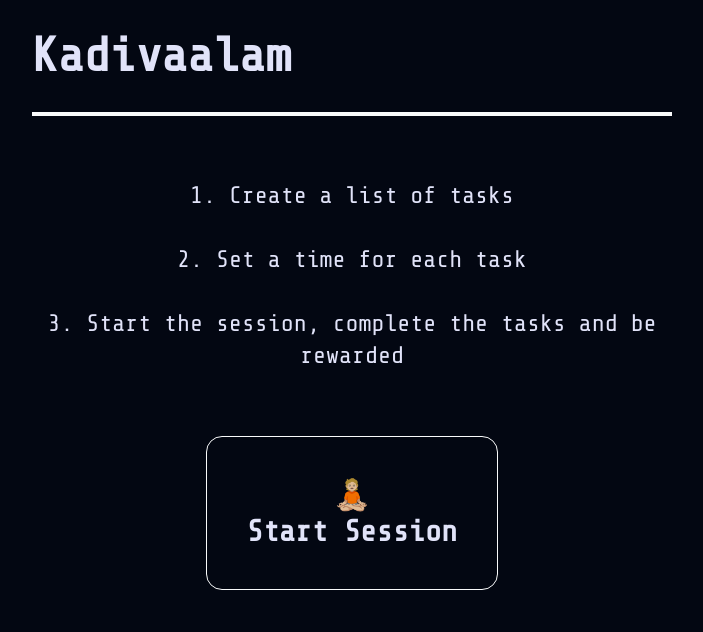
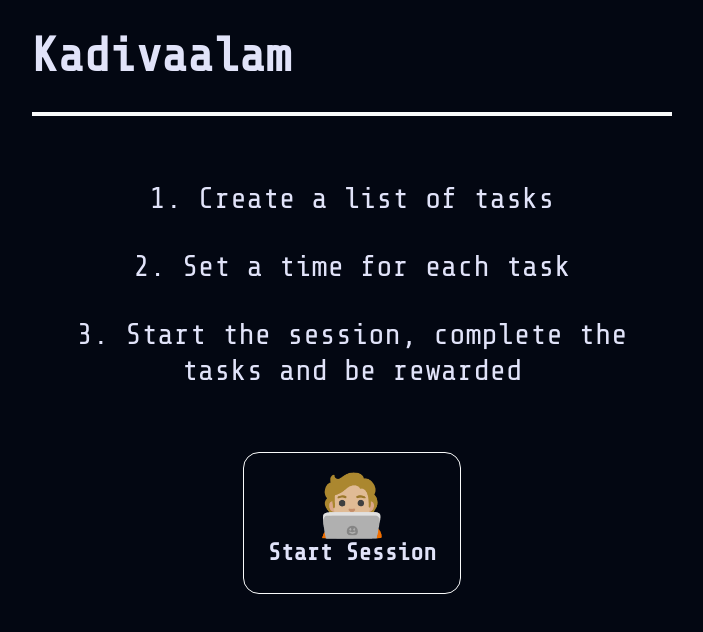
Before and after one commit to InfantAjayVenus/Kadivaalam, a React (Vite) app: page / in a window 1280 px wide. Shown: the top 632 px of the page, without its empty margins (288-991 px from the left). Built offline with nearby package versions, Linux system fonts and the light colour scheme.

Commit message:
style(Home): update font sizes

```diff
--- a/src/pages/Home.tsx
+++ b/src/pages/Home.tsx
@@ -1,7 +1,7 @@
 export function Home() {
     return (
         <main role="how-to-help-text" className="py-16">
-            <ol role="help-text-list" className="list-inside list-decimal text-center text-2xl space-y-8">
+            <ol role="help-text-list" className="list-inside list-decimal text-center text-3xl space-y-8">
                 <li>Create a list of tasks</li>
                 <li>Set a time for each task</li>
                 <li>Start the session, complete the tasks and be rewarded</li>
@@ -9,9 +9,12 @@ export function Home() {
             <a
                 role="link-to-session-planner"
                 href="/session-planner"
-                className="flex justify-center mt-16 text-3xl font-bold"
+                className="flex justify-center mt-16 text-2xl font-bold"
             >
-                <button tabIndex={0} className="border border-primary rounded-2xl p-10 text-center"><p>🧘🏼</p>Start Session</button>
+                <button tabIndex={0} className="border border-primary rounded-2xl p-6 text-center">
+                    <p className="text-6xl">🧑🏼‍💻</p>
+                    Start Session
+                </button>
             </a>
         </main>
     )
```
